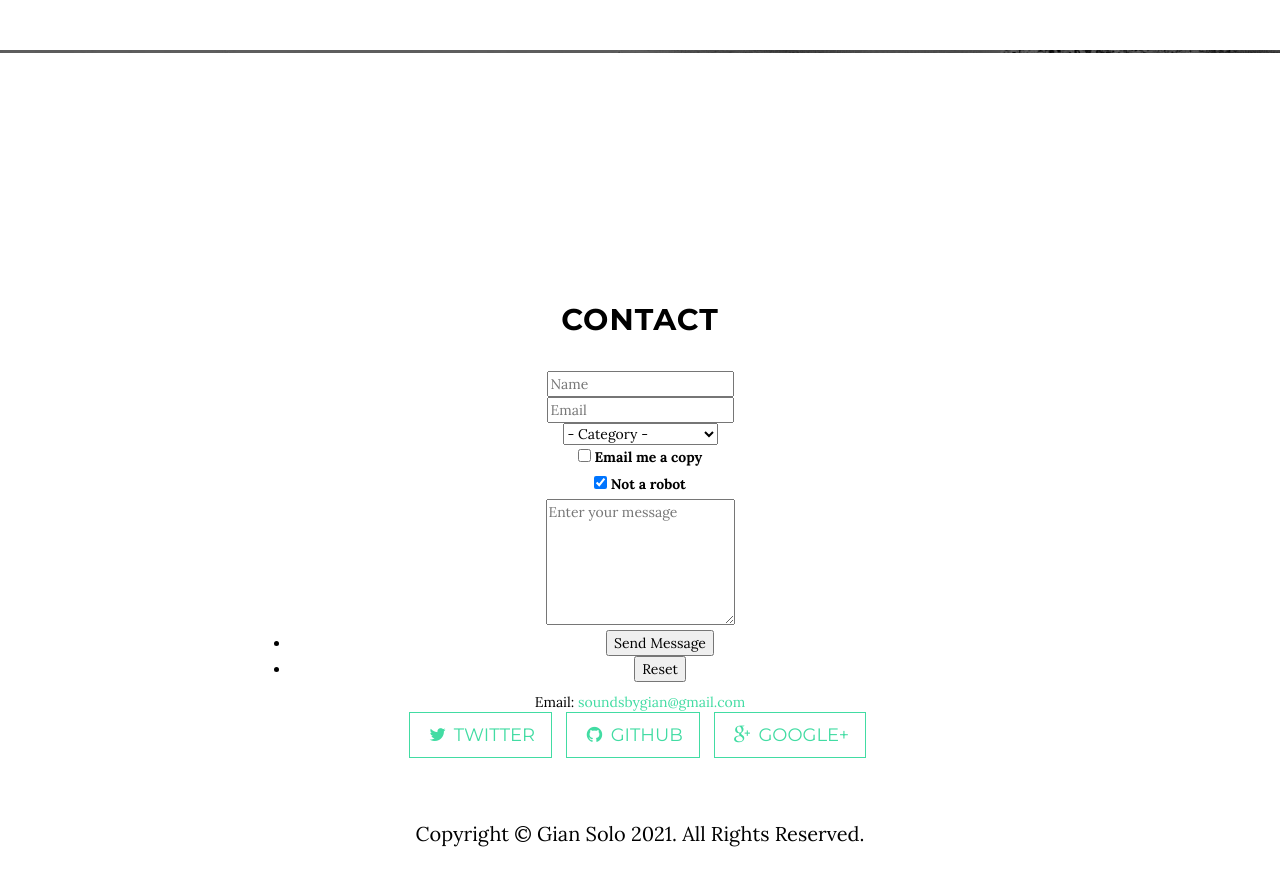
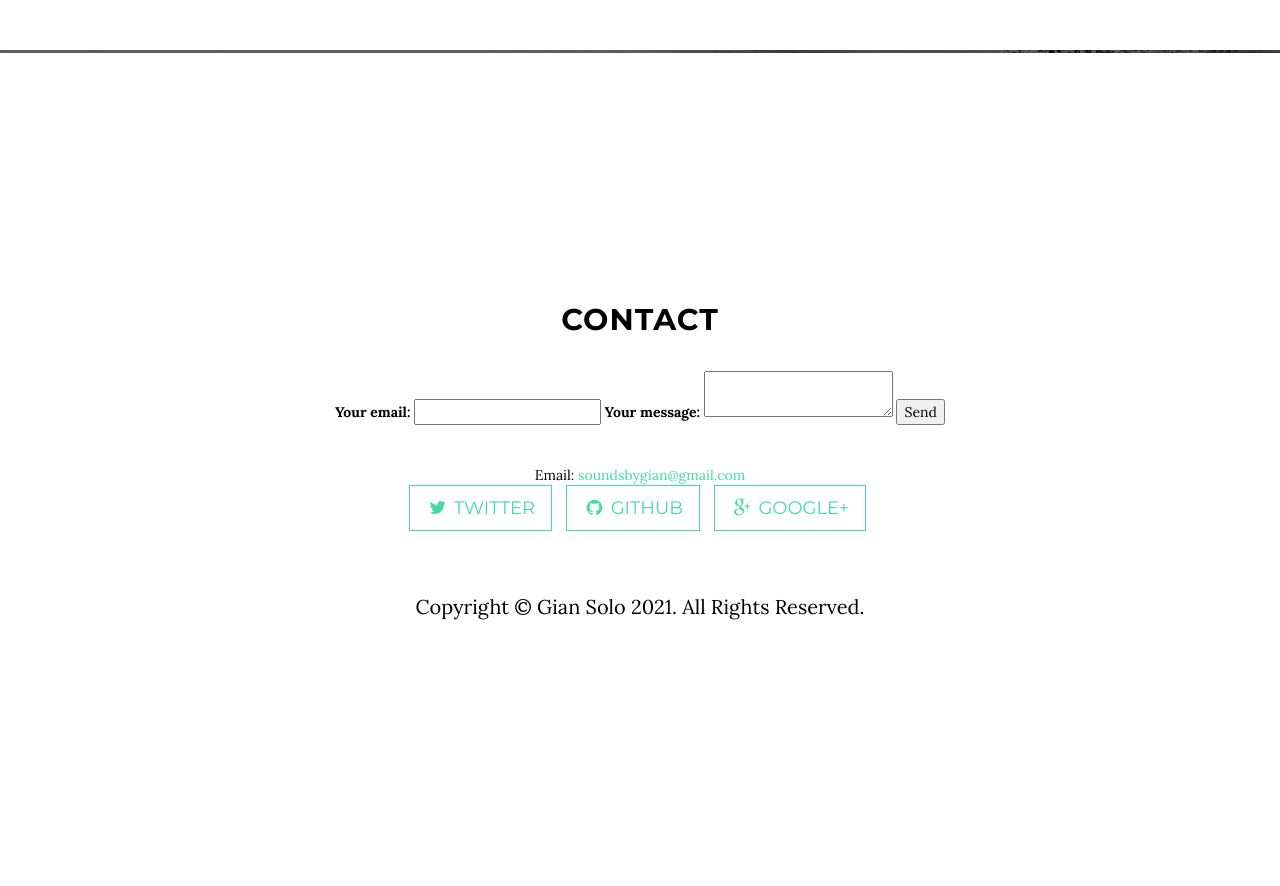
Before and after one commit to gianguitar/gsolo.github.io, a Jekyll site: the page built from index.html, in a window 1280 px wide and 900 px high, scrolled down 3659 px. Shown: the top 886 px of the window. Built offline with Jekyll 4.4.1, drawn with Linux system fonts in a browser that asks for light colours; after the commit the page ends 4332 px from its top, so only the background shows below that.

Commit message:
Update index.html

```diff
--- a/index.html
+++ b/index.html
@@ -86,47 +86,25 @@
     <div class="row">
         <div class="col-lg-8 col-lg-offset-2">
             <h2>Contact</h2>
-            <p><form method="post" action="https://formspree.io/soundsbygian@gmail.com">
-		<div class="row uniform">
-			<div class="6u 12u$(xsmall)">
-				<input type="text" name="demo-name" id="demo-name" value="" placeholder="Name" />
-			</div>
-			<div class="6u$ 12u$(xsmall)">
-				<input type="email" name="demo-email" id="demo-email" value="" placeholder="Email" />
-			</div>
-			<div class="12u$">
-				<div class="select-wrapper">
-					<select name="demo-category" id="demo-category">
-						<option value="">- Category -</option>
-						<option value="general">General</option>
-						<option value="development">Guitar Development</option>
-						<option value="writing">Writing/Blogging</option>
-						<option value="consultation">Consultation</option>
-						<option value="sessions">Sessions</option>
-						<option value="media">Media/Advertising</option>
-						<option value="other">Other</option>
-					</select>
-				</div>
-			</div>
-			<div class="6u 12u$(small)">
-				<input type="checkbox" id="demo-copy" name="demo-copy">
-				<label for="demo-copy">Email me a copy</label>
-			</div>
-			<div class="6u$ 12u$(small)">
-				<input type="checkbox" id="demo-human" name="demo-human" checked>
-				<label for="demo-human">Not a robot</label>
-			</div>
-			<div class="12u$">
-				<textarea name="demo-message" id="demo-message" placeholder="Enter your message" rows="6"></textarea>
-			</div>
-			<div class="12u$">
-				<ul class="actions">
-					<li><input type="submit" value="Send Message" class="special" /></li>
-					<li><input type="reset" value="Reset" /></li>
-				</ul>
-			</div>
-		</div>
-	</form>
+		<p><!-- modify this form HTML and place wherever you want your form -->
+
+<form
+  action="https://formspree.io/f/mzbkqoqv"
+  method="POST"
+>
+  <label>
+    Your email:
+    <input type="text" name="_replyto">
+  </label>
+  <label>
+    Your message:
+    <textarea name="message"></textarea>
+  </label>
+
+  <!-- your other form fields go here -->
+
+  <button type="submit">Send</button>
+</form></p>
 	Email: <a href="mailto:soundsbygian@gmail.com">soundsbygian@gmail.com</a><br />
             <ul class="list-inline banner-social-buttons">
                 <li>
```
